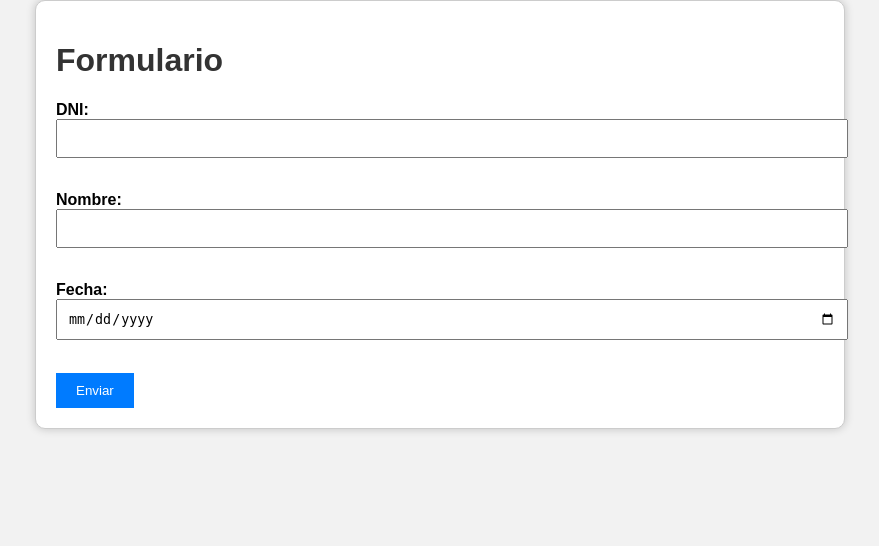
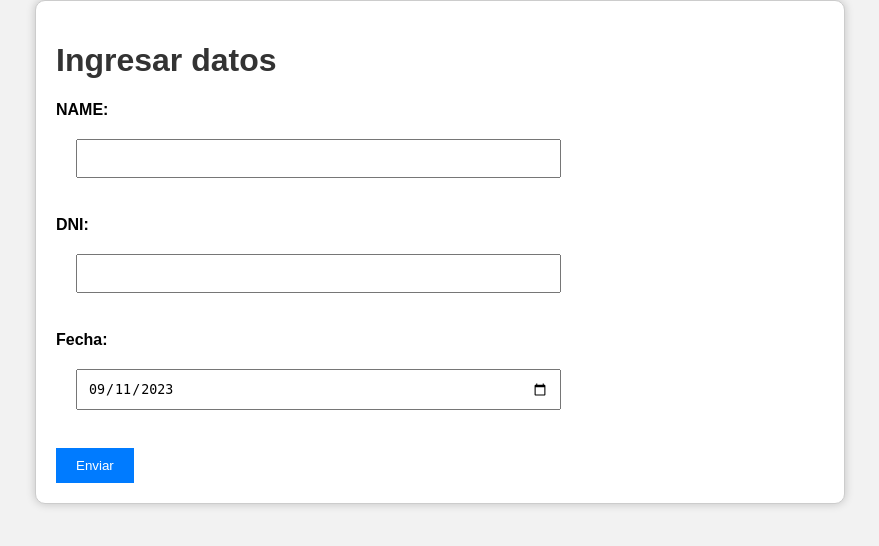
Before and after one commit to AlbertCambras/cmeapp_web, a PHP site: page /procesar/ in a window 1280 px wide. Shown: the top 546 px of the page, without its empty margins (200-1079 px from the left). Run offline with PHP 8.4, Linux system fonts and the light colour scheme.

Commit message:
fix styles, date

```diff
--- a/index.php
+++ b/index.php
@@ -4,7 +4,7 @@
 <head>
     <meta charset="UTF-8">
     <meta name="viewport" content="width=device-width, initial-scale=1.0">
-    <title>Formulario</title>
+    <title>CMEApp</title>
     <link rel="stylesheet" type="text/css" href="styles.css">
 </head>
 
@@ -19,16 +19,16 @@
         }
         ?>
 
-        <h1>Formulario</h1>
+        <h1>Ingresar datos</h1>
         <form action="get_data.php" method="post">
-            <label for="dni">DNI:</label>
+            <label for="name">NAME:</label>
+            <input type="text" id="name" name="name" required><br><br>
+
+            <label for="name">DNI:</label>
             <input type="text" id="dni" name="dni" required><br><br>
 
-            <label for="name">Nombre:</label>
-            <input type="text" id="name" name="name" required><br><br>
-
             <label for="date">Fecha:</label>
-            <input type="date" id="date" name="date" required><br><br>
+            <input type="date" id="fecha" name="fecha" value="<?php echo date('Y-m-d'); ?>" ><br><br>
 
             <input type="submit" value="Enviar">
         </form>
--- a/styles.css
+++ b/styles.css
@@ -13,13 +13,14 @@ h1 {
 
 label {
     font-weight: bold;
+    display: block;
 }
 
 input[type="text"],
 input[type="date"] {
-    width: 100%;
+    width: 60%;
     padding: 10px;
-    margin-bottom: 15px;
+    margin: 20px;
 }
 
 input[type="submit"] {
```
